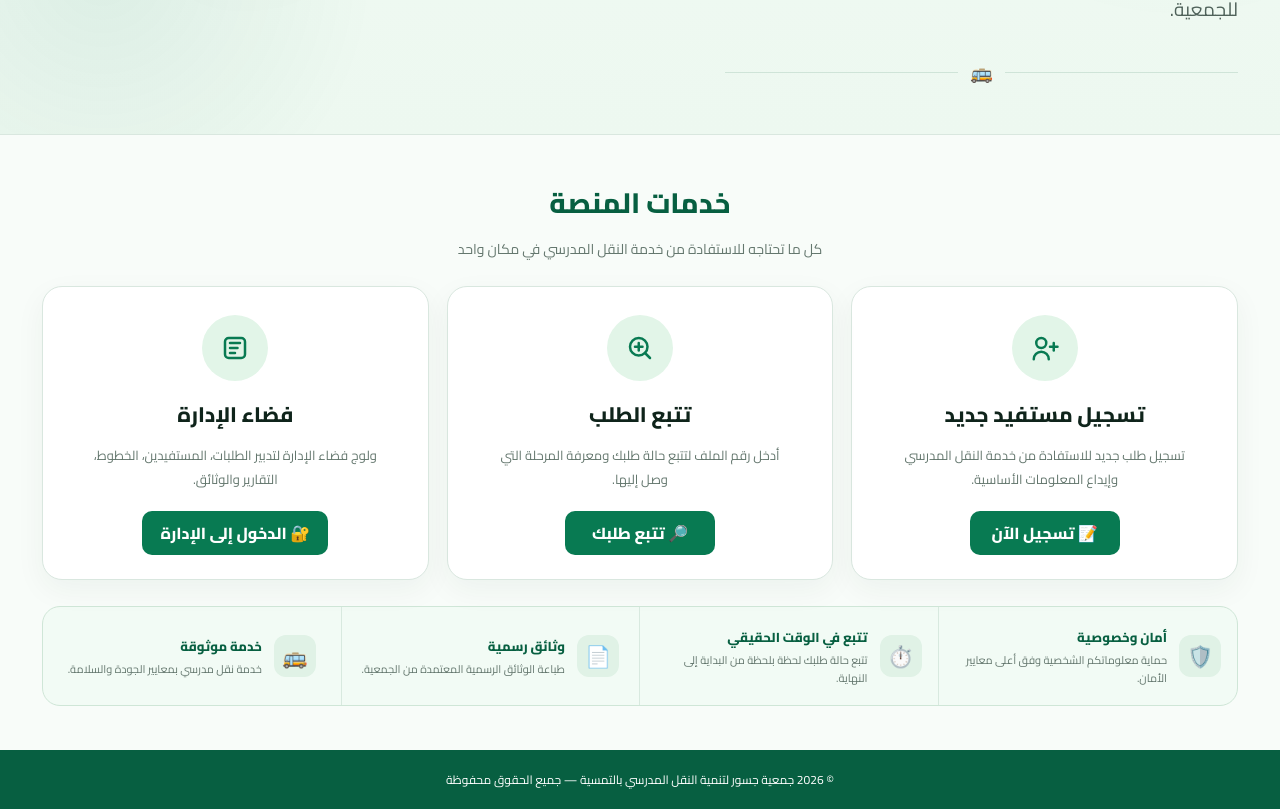
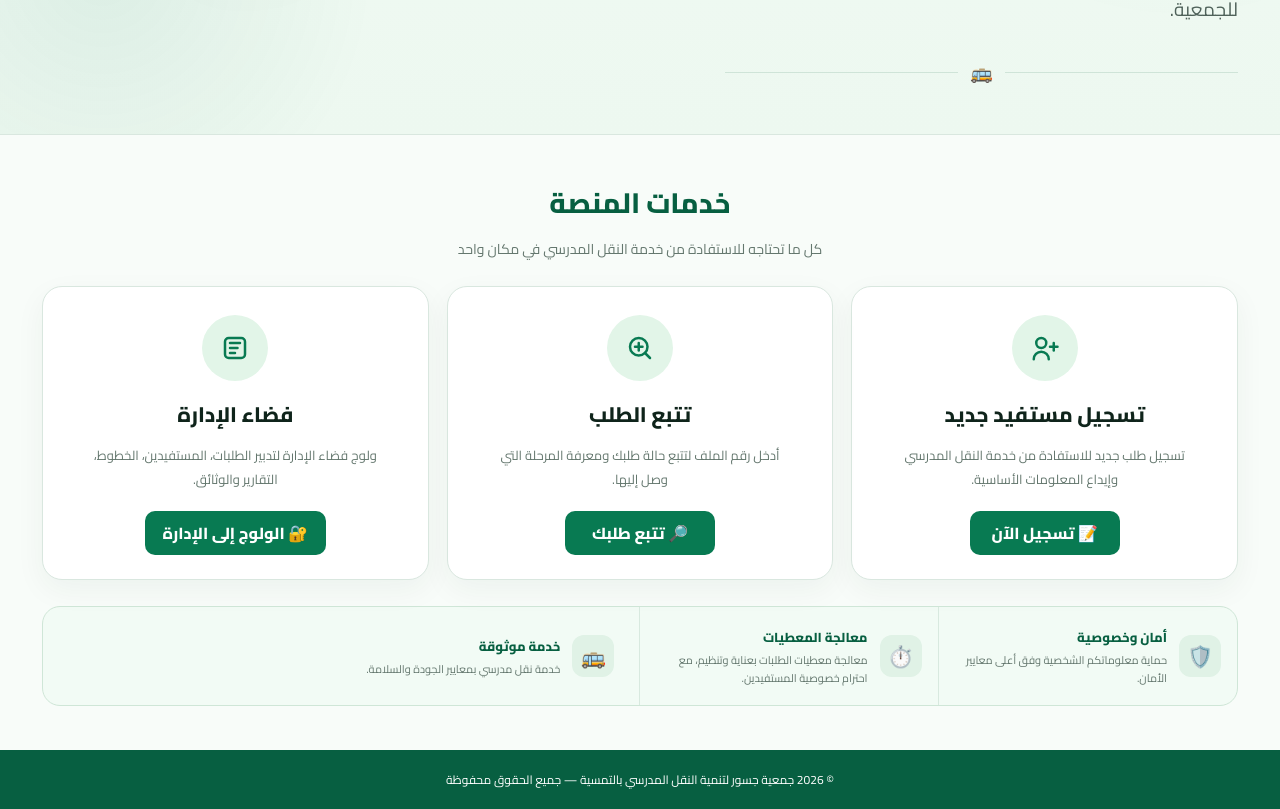
Before and after one commit to walidoxxx/jossor, a React (Vite) app: page / in a window 1280 px wide. Shown: the part 483-1292 px from the top of the page. Built offline with nearby package versions, Linux system fonts and the light colour scheme; no server answers.

Commit message:
Refine homepage service labels

```diff
--- a/src/pages/Home.tsx
+++ b/src/pages/Home.tsx
@@ -725,7 +725,7 @@ export default function Home() {
             title="فضاء الإدارة"
             description="ولوج فضاء الإدارة لتدبير الطلبات، المستفيدين، الخطوط، التقارير والوثائق."
             to="/admin/login"
-            button="🔐 الدخول إلى الإدارة"
+            button="🔐 الولوج إلى الإدارة"
           />
         </div>
       </section>
@@ -743,16 +743,8 @@ export default function Home() {
           <div className="home-trust-item">
             <div className="home-trust-icon">⏱️</div>
             <div>
-              <div className="home-trust-title">تتبع في الوقت الحقيقي</div>
-              <div className="home-trust-text">تتبع حالة طلبك لحظة بلحظة من البداية إلى النهاية.</div>
-            </div>
-          </div>
-
-          <div className="home-trust-item">
-            <div className="home-trust-icon">📄</div>
-            <div>
-              <div className="home-trust-title">وثائق رسمية</div>
-              <div className="home-trust-text">طباعة الوثائق الرسمية المعتمدة من الجمعية.</div>
+              <div className="home-trust-title">معالجة المعطيات</div>
+              <div className="home-trust-text">معالجة معطيات الطلبات بعناية وتنظيم، مع احترام خصوصية المستفيدين.</div>
             </div>
           </div>
 
```
